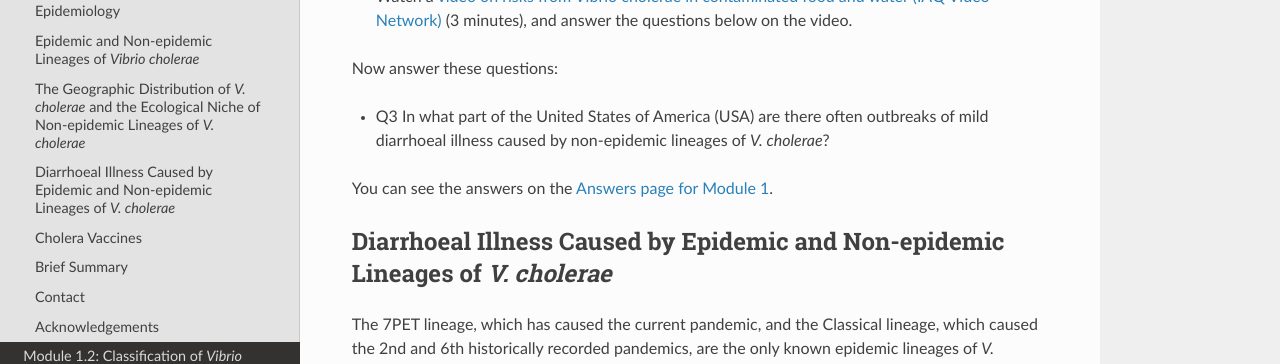
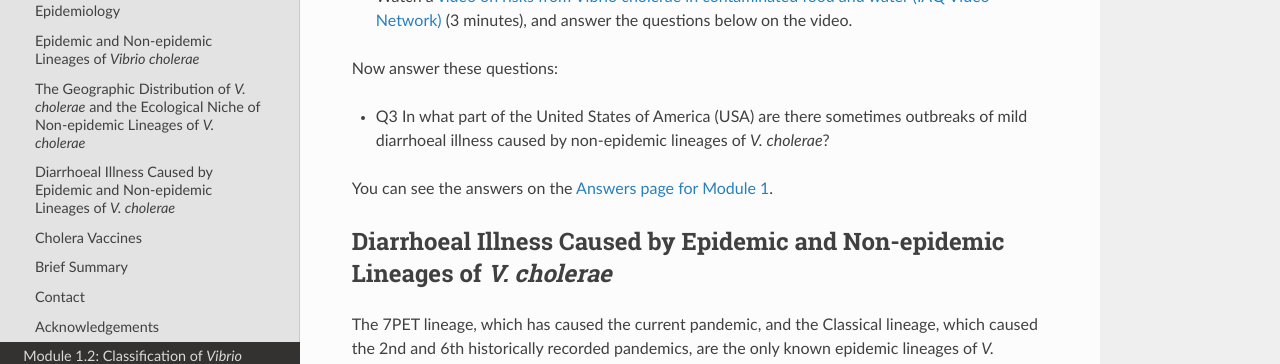
Before and after one commit to avrilcoghlan/cholerabook, a Sphinx documentation site: the page built from docs/source/vibriogenomes.rst, in a window 1280 px wide and 900 px high, scrolled down 8395 px. Shown: the part 151-515 px from the top of the window. Built offline with Sphinx 7.4.7 and the Read the Docs theme 2.0.0, drawn with Linux system fonts in a browser that asks for light colours.

Commit message:
Update vibriogenomes.rst

```diff
--- a/docs/source/vibriogenomes.rst
+++ b/docs/source/vibriogenomes.rst
@@ -276,7 +276,7 @@
 
 Now answer these questions:
 
-* Q3 In what part of the United States of America (USA) are there often outbreaks of mild diarrhoeal illness caused by non-epidemic lineages of *V. cholerae*?
+* Q3 In what part of the United States of America (USA) are there sometimes outbreaks of mild diarrhoeal illness caused by non-epidemic lineages of *V. cholerae*?
 
 You can see the answers on the `Answers page for Module 1`_.
 
```
